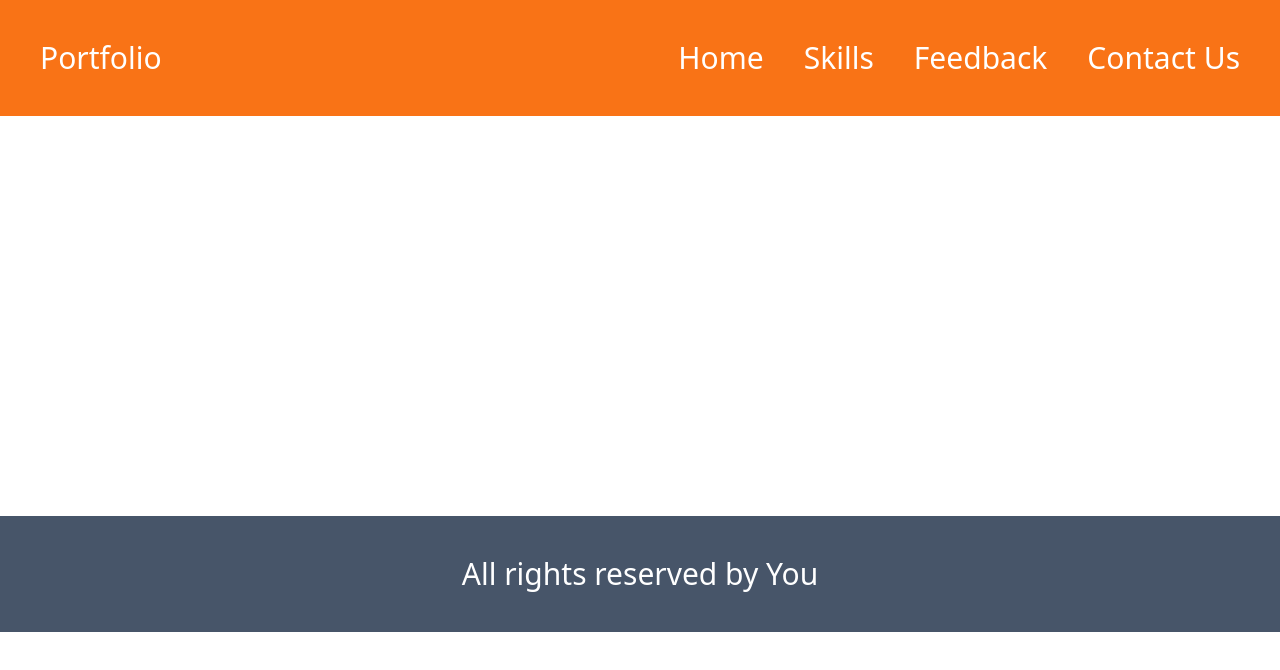
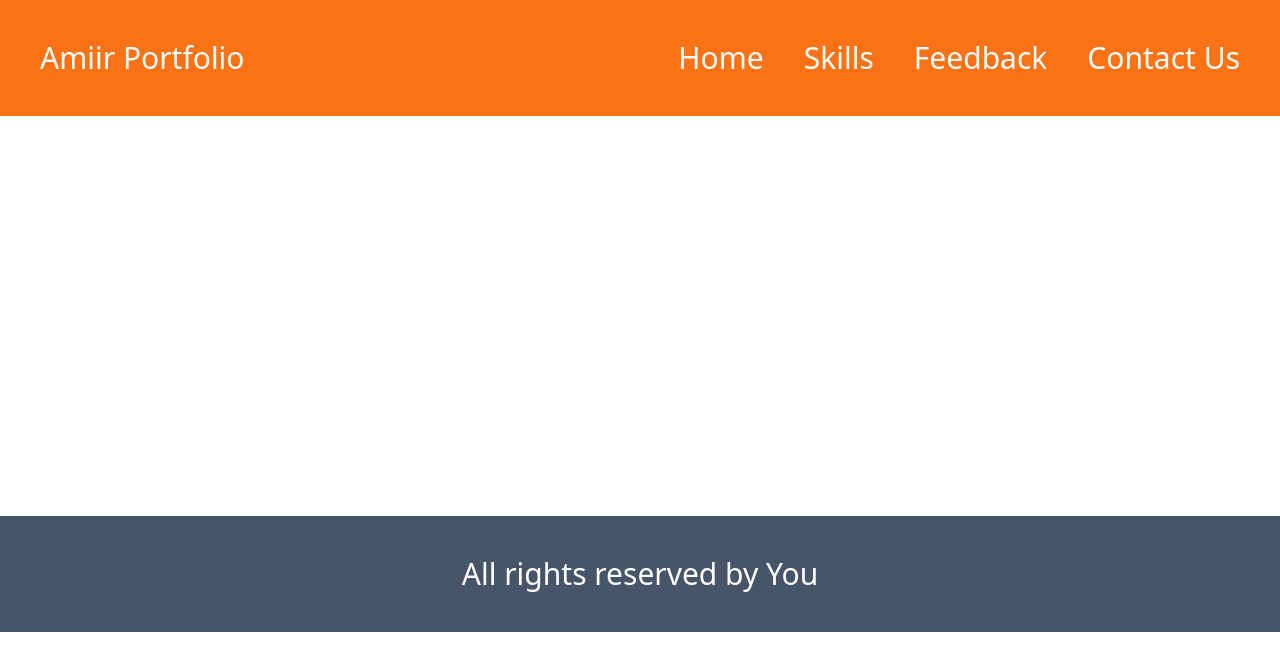
Before and after one commit to Mohamedali678/tailwind-portfolio2, a plain HTML site: page index.html in a window 1280 px wide. Drawn offline with nearby package versions, Linux system fonts and the light colour scheme.

Commit message:
changed portfolio name to amir

```diff
--- a/index.html
+++ b/index.html
@@ -6,7 +6,7 @@
 
 <body>
     <div class="bg-orange-500 text-white p-10 text-3xl flex justify-between">
-        <h1>Portfolio</h1>
+        <h1>Amiir Portfolio</h1>
         <ul class="flex gap-10 text-white hover:text-red-500">
             <li>Home</li>
             <li>Skills</li>
```
